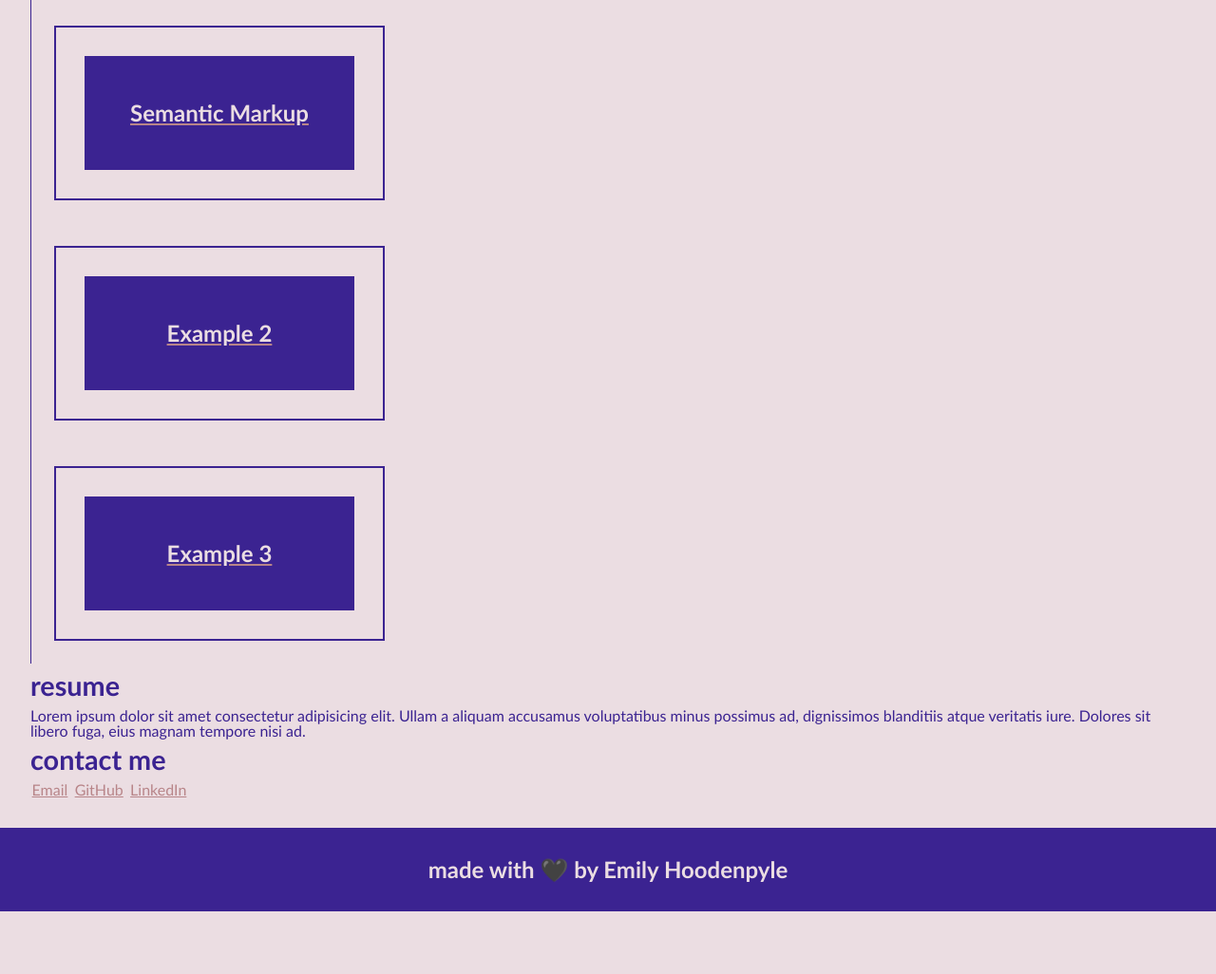
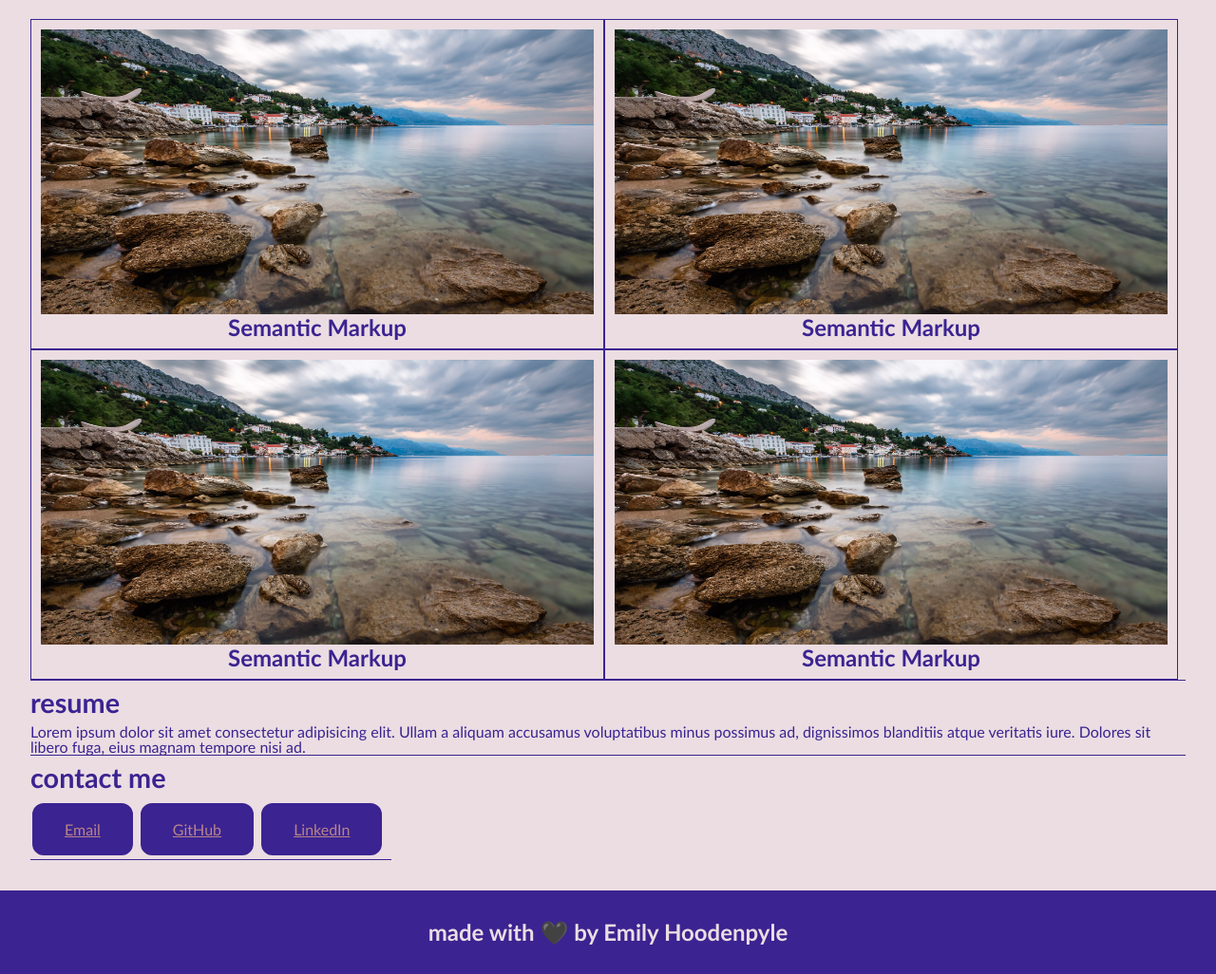
Before and after one commit to EmilyHoodenpyle/portfolio, a plain HTML site: page index.html in a window 1280 px wide. Shown: the part 605-1631 px from the top of the page at 95% size. Before the commit the page ends 1565 px from the top, so only its background shows below. Drawn offline with Linux system fonts and the light colour scheme.

Commit message:
modified index.html and style.css

```diff
--- a/assets/css/style.css
+++ b/assets/css/style.css
@@ -92,10 +92,7 @@ section {
     padding-right: 0.5em;
     float: left;
     background: var(--mid);
-}
-
-article {
-    border-left: 1px solid var(--dark);
+    border-bottom: 1px solid var(--dark);
 }
 
 article p {
@@ -103,22 +100,31 @@ article p {
     font-size: 16px;
 }
 
-.button {
-    width: 1em;
-    margin: 0.2em 0;
-    padding: 0.1em;
+button {
+    background-color: var(--dark);
+    border-radius: 12px;
+    padding: 16px 32px;
+    text-align: center;
+    text-decoration: none;
+    display: inline-block;
+    font-size: 16px;
+    margin: 4px 2px;
+    transition-duration: 0.5s;
+    cursor: pointer;
+}
+
+.button1 {
+    background-color: var(--dark);
+    border: 2px solid var(--dark);
+}
+
+  .button1:hover {
+    background-color: var(--middark);
 }
 
 img {
     height: 300px;
     width: auto;
-}
-
-#my-work {
-    display: flex;
-    justify-content: center;
-    flex-flow: column wrap;
-    align-items: center;
 }
 
 footer {
@@ -128,78 +134,47 @@ footer {
    color: var(--light);
 }
 
-#my-work {
+.row {
     display: flex;
     flex-wrap: wrap;
-   flex-direction: column;
-   justify-content: center;
+    margin-top: 2%;
 }
 
-.card-column {
-    flex: 1 0 100%;
-    padding: 1.5em;
-    transition: flex-basis 0.5s linear;
+.card {
+    flex: 1 0 0;
+    padding: 10px;
+    text-align: center;
+    border-style: solid;
+    border-width: 1px;
 }
 
-.code-card {
-    display: flex;
-    flex-direction: column;
-    justify-content: flex-start;
-    min-height: 100%;
-    padding: 2em;
-    color: var(--middark);
-
-    outline: 2px solid var(--dark);
-    outline-offset: -2px;
-    transition: all 0.5s ease-in-out;
+.card img {
+    width: 100%;
+    min-width: 400px;
 }
 
-.code-card .card header {
-    position: relative;
-    margin: -4em 0 1.5em 0;
-    padding: 0.5em 1em;
-    background-color: var(--midlight);
-    color: var(--middark);
-    border: 2px solid var(--dark);
-    border-radius: 8px;
-    transition: all 0.5s ease-in-out;
-}
-
-.code-card:hover,
-.code-card:hover .card-header {
-    box-shadow: inset 0px 0px 0px 8px var(--dark), 0 0 15px var(--middark);
-}
-
-.code-card .code-block {
-    flex-grow: 1em;
-}
-
-.code-card pre {
-    white-space: pre-wrap;
-    overflow: auto;
-    tab-size: 4;
-    padding: 1.2rem 1rem;
-    color: var(--gin);
-    border-radius: 8px;
-    background-image: linear-gradient(
-      var(--midlight) 0%,
-      var(--middark) 100%
-    );
-    display: flex;
-    align-items: center;
+div .row + section {
+    padding: 20px;
+    border: 4px solid #b9c6ae;
 }
 
 @media screen and (max-width: 768px) {
-   header, main {
+    header {
       flex-direction: column;
     }
 
-   section {
-     padding-right: 0;
+    main {
+      max-width: 1200px;
+    }
   }
 
-   aside {
-     width: 100%;
-     text-align: center;
+  @media screen and (max-width: 430px) {
+    header {
+      flex-direction: column;
+    }
+
+    .card img {
+        width: 90%;
+        max-width: 400px;
     }
   }
--- a/index.html
+++ b/index.html
@@ -59,36 +59,27 @@
       <!-- MY WORK -->
       <article class="semantic-markup">
         <h2>My Work</h2>
-        <div class="card-column">
-          <a href="https://emilyhoodenpyle.github.io/hw1-semantic-markup/">
-            <figure class="card code-card">
-             <header><h3>
-                Semantic Markup
-              </h3></header>
-            </figure>
-          </a>
+        <div class="row">
+          <section class="card">
+            <img src="./assets/images/rocky-beach-andry-omelyanchuk.jpg" alt="photo of a rocky beach, taken by Andry Omelyanchuk" />
+            <h3>Semantic Markup</h3>
+          </section>
+
+          <section class="card">
+            <img src="./assets/images/rocky-beach-andry-omelyanchuk.jpg" alt="photo of a rocky beach, taken by Andry Omelyanchuk" />
+            <h3>Semantic Markup</h3>
+          </section>
+
+          <section class="card">
+            <img src="./assets/images/rocky-beach-andry-omelyanchuk.jpg" alt="photo of a rocky beach, taken by Andry Omelyanchuk" />
+            <h3>Semantic Markup</h3>
+          </section>
+
+          <section class="card">
+            <img src="./assets/images/rocky-beach-andry-omelyanchuk.jpg" alt="photo of a rocky beach, taken by Andry Omelyanchuk" />
+            <h3>Semantic Markup</h3>
+          </section>
         </div>
-
-        <div class="card-column">
-          <a href="https://emilyhoodenpyle.github.io/hw1-semantic-markup/">
-            <figure class="card code-card">
-             <header><h3>
-                Example 2
-              </h3></header>
-            </figure>
-          </a>
-        </div>
-
-        <div class="card-column">
-          <a href="https://emilyhoodenpyle.github.io/hw1-semantic-markup/">
-            <figure class="card code-card">
-             <header><h3>
-                Example 3
-              </h3></header>
-            </figure>
-          </a>
-        </div>
-
       </article>
     </section>
 
@@ -102,9 +93,17 @@
     <section id="contact-me">
       <!-- CONTACT ME -->
       <h2>contact me</h2>
-      <a class="button" href="mailto:emilyghoodenpyle@gmail.com">Email</a>
-      <a class="button" href="https://github.com/EmilyHoodenpyle">GitHub</a>
-      <a class="button" href="https://www.linkedin.com/in/emily-hoodenpyle-04715a192/">LinkedIn</a>
+      <button class="button1">
+        <a href="mailto:emilyghoodenpyle@gmail.com">Email</a>
+      </button>
+
+      <button class="button1">
+       <a href="https://github.com/EmilyHoodenpyle">GitHub</a>
+      </button>
+
+      <button class="button1">
+        <a href="https://www.linkedin.com/in/emily-hoodenpyle-04715a192/">LinkedIn</a>
+       </button>
     </section>
 
   </main>
```
Lines whose indentation alone changed are shown as unchanged.
